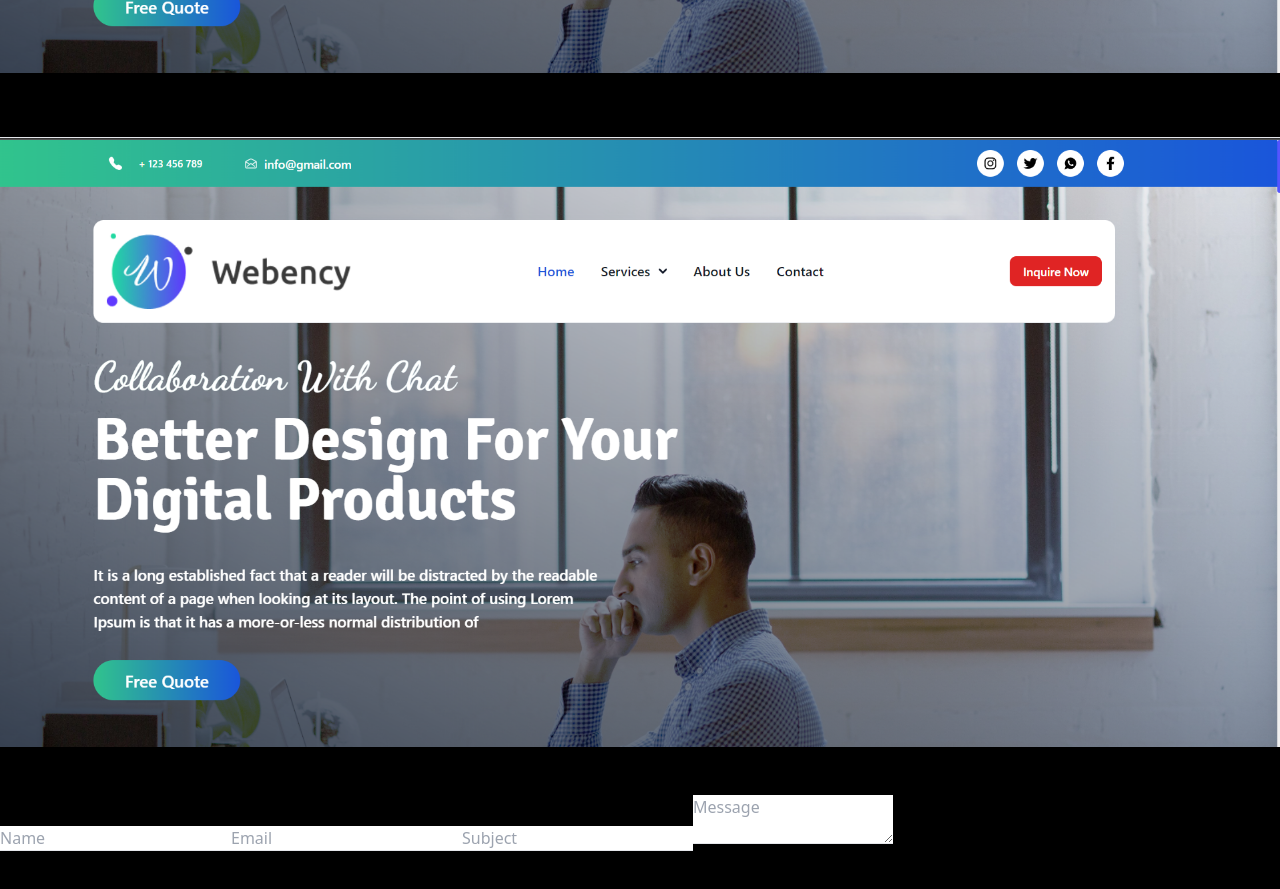
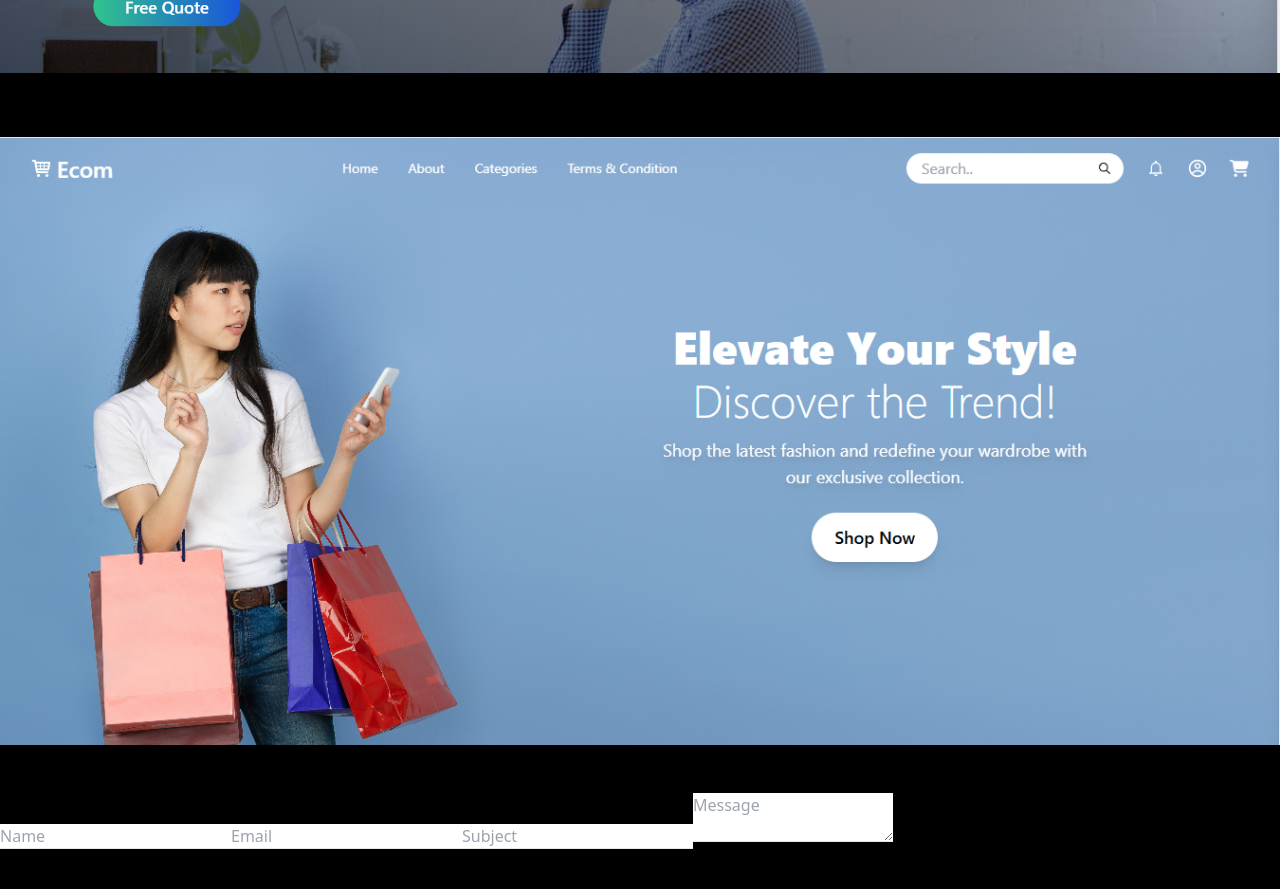
Before and after one commit to Nishantkhorwal/PortfolioFrontend, a React (Vite) app: page / in a window 1280 px wide. Shown: the part 3800-4689 px from the top of the page. Built offline with nearby package versions, Linux system fonts and the light colour scheme.

Commit message:
Adding Ecommerce Site in project

```diff
--- a/src/pages/Home.jsx
+++ b/src/pages/Home.jsx
@@ -389,16 +389,16 @@ function Home() {
             </div>
 
           </div></a>
-          <a target='_blank' href='https://main--servicefullstack.netlify.app/'><div className=' group rounded-xl cursor-pointer w-[320px] md:w-[680px] lg:w-[450px] me-8 border-t border-t-gray-300'>
+          <a target='_blank' href='https://ecommerce-git-main-nishants-projects-97a5ecc4.vercel.app'><div className=' group rounded-xl cursor-pointer w-[320px] md:w-[680px] lg:w-[450px] me-8 border-t border-t-gray-300'>
             <div className='rounded-t-xl border-b border-b-gray-300 px-3 py-4'>
               <div className='flex  flex-row justify-between '><h1 className='text-4xl mb-3 text-white'>Project 2</h1><GoArrowUpRight className='text-white text-5xl lg:group-hover:rotate-45 transform duration-300'/></div>
               <div className='lg:opacity-0 lg:group-hover:opacity-100 lg:h-0  lg:group-hover:h-auto transition-all duration-300 transform lg:scale-0  lg:group-hover:scale-110 lg:ms-6 '>
-                <h1 className='text-gray-100 text-lg text-start'>Service Website</h1>
+                <h1 className='text-gray-100 text-lg text-start'>Ecommerce Website</h1>
 
               </div>
             </div>
             <div className=' w-[320px] md:w-[680px] lg:w-[450px]'>
-              <img src='ServiceWeb.png' className='rounded-b-xl w-full h-full object-cover'></img>
+              <img src='Ecom.png' className='rounded-b-xl w-full h-full object-cover'></img>
             </div>
 
           </div></a>
```
